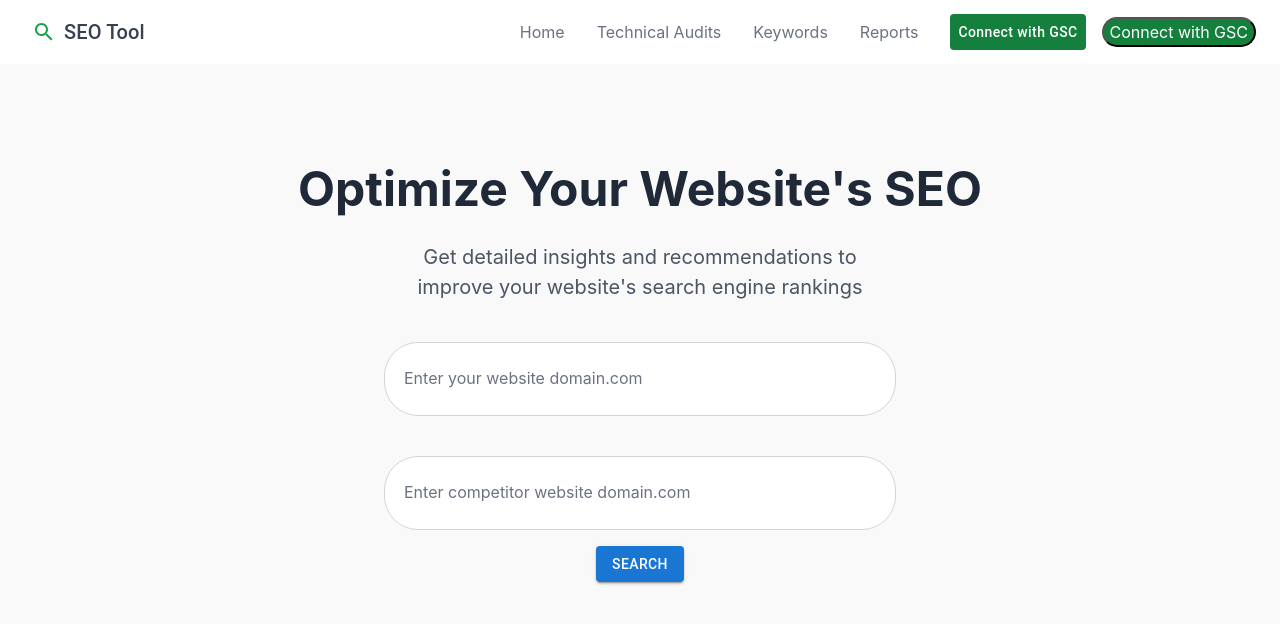
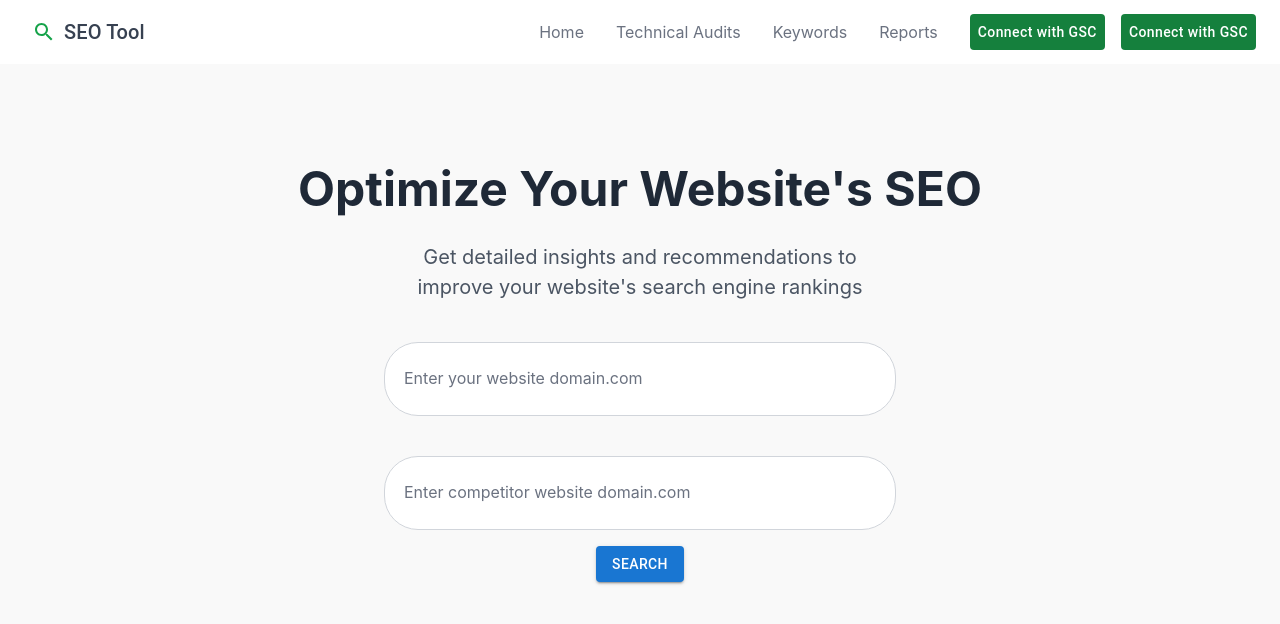
Before and after one commit to huiyinghuan/seo-capstone-hhy, a React (Create React App) app in the folder frontend/: page / in a window 1280 px wide. Shown: the top 624 px of the page. Built offline with nearby package versions, Linux system fonts and the light colour scheme; no server answers.

Commit message:
still connect to gsc feature

```diff
--- a/frontend/src/components/GoogleOAuthRedirect.js
+++ b/frontend/src/components/GoogleOAuthRedirect.js
@@ -1,6 +1,7 @@
 // src/components/GoogleOAuthRedirect.js
 import React from "react";
-
+import "../layout/NavBar.css"
+import {  Button } from "@mui/material";
 
 const CLIENT_ID = process.env.REACT_APP_GOOGLE_CLIENT_ID;
 const REDIRECT_URI = process.env.REACT_APP_GOOGLE_REDIRECT_URI;
@@ -15,9 +16,9 @@ const GoogleOAuthRedirect = () => {
   };
 
   return (
-    <button className="connect-button" onClick={handleRedirect}>
+    <Button className="connect-button" onClick={handleRedirect}>
       Connect with GSC
-    </button>
+    </Button>
   );
 };
 
```
